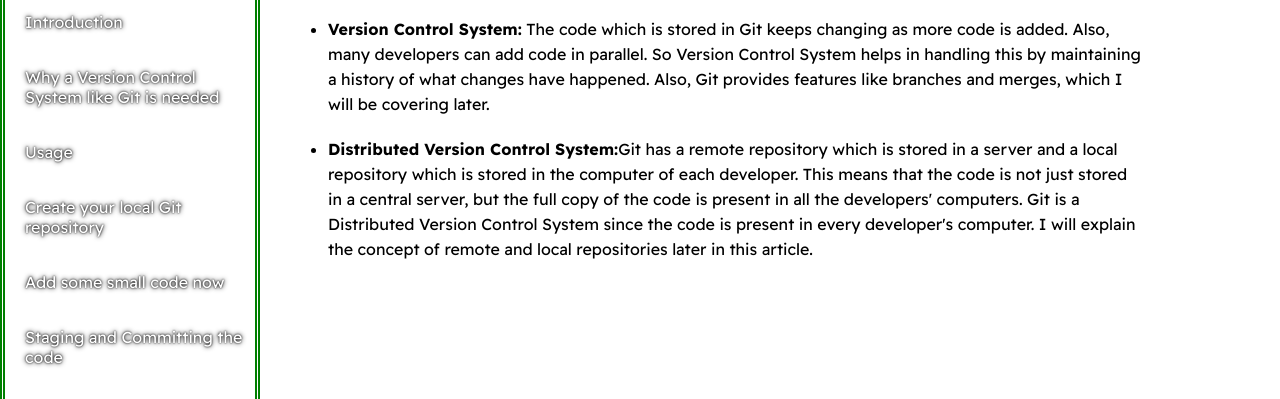
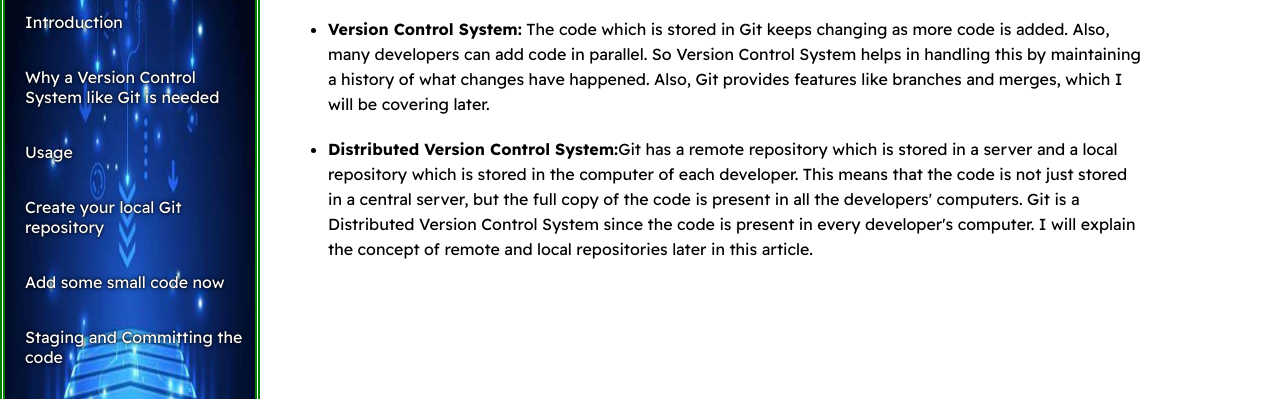
Before and after one commit to Massoud5/Technical-Document-Page-Git, a plain HTML site: page index.html in a window 1280 px wide. Shown: the part 189-588 px from the top of the page. Drawn offline with Linux system fonts and the light colour scheme; the site is published under a folder, as on GitHub Pages, so addresses that start at the root find nothing.

Commit message:
updated-file

```diff
--- a/style.css
+++ b/style.css
@@ -15,7 +15,7 @@
     position: fixed;
     top: 0;
     left: 0;
-    background: url(/bg-nav-image.jpeg) no-repeat;
+    background: url(./bg-nav-image.jpeg) no-repeat;
     background-size: 100% 100%;
 }
 
```
